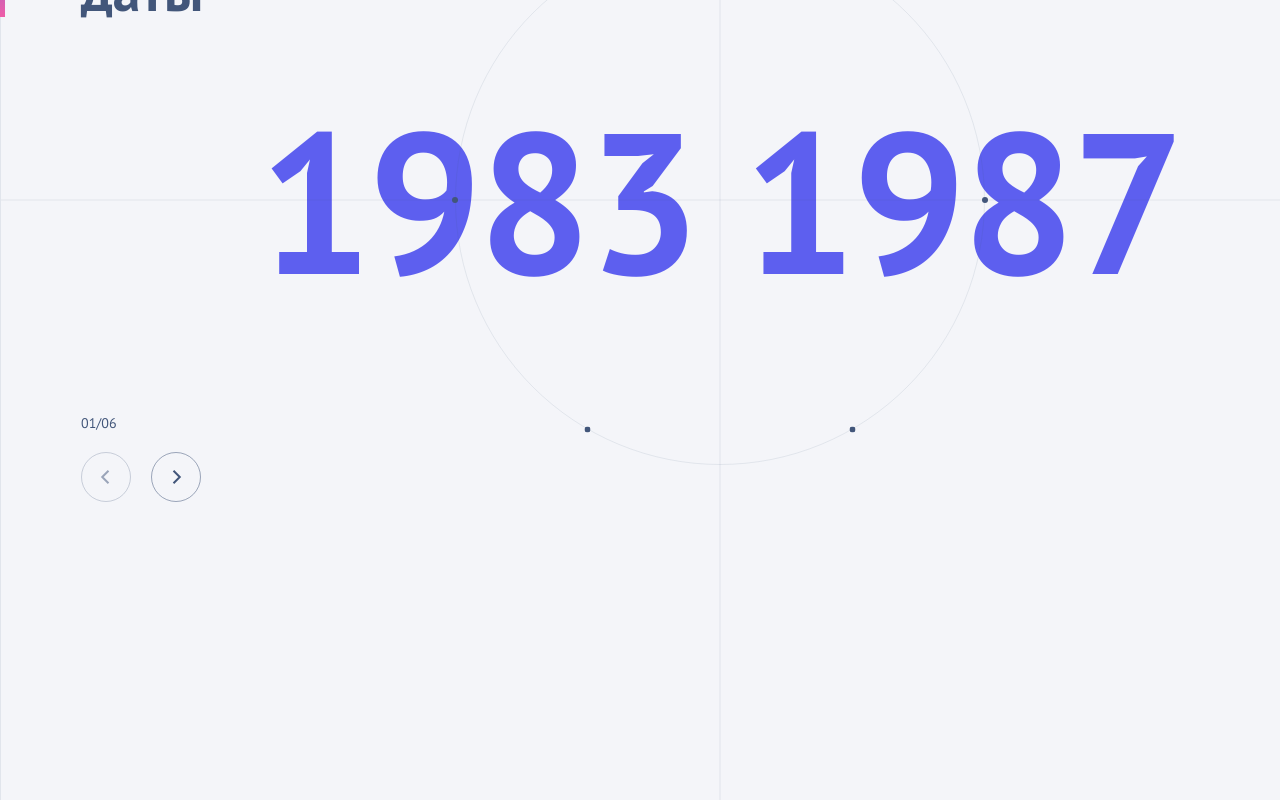
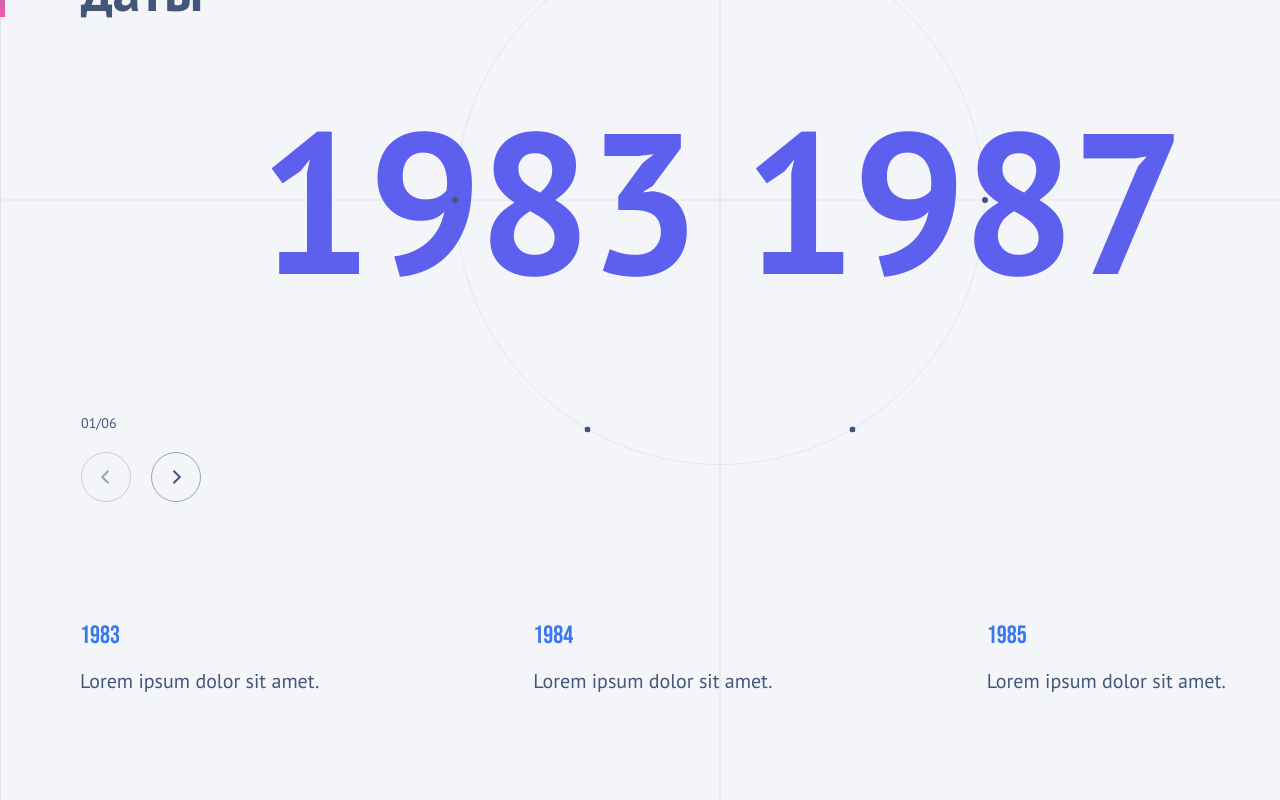
Before and after one commit to fradaaa/historic-events, a React app: page / in a window 1280 px wide. Shown: the part 280-1080 px from the top of the page. Built offline with nearby package versions, Linux system fonts and the light colour scheme.

Commit message:
Add Events Slider Component

```diff
--- a/src/App.tsx
+++ b/src/App.tsx
@@ -6,6 +6,7 @@ import Title from "./components/Title/Title";
 
 import { data } from "./sampleData";
 import PeriodYears from "./components/PeriodYears/PeriodYears";
+import EventsSlider from "./components/EventsSlider/EventsSlider";
 
 const App = () => {
   const defaultAngle = 120;
@@ -33,7 +34,7 @@ const App = () => {
     setRotateAngle(defaultAngle - (selectedPeriod - 1) * angleBetween);
   };
 
-  const { startYear, endYear } = data[selectedPeriod];
+  const { startYear, endYear, events } = data[selectedPeriod];
 
   return (
     <main className={styles.main}>
@@ -54,6 +55,7 @@ const App = () => {
         nextPeriod={nextPeriod}
       />
       <PeriodYears startYear={startYear} endYear={endYear} />
+      <EventsSlider events={events} />
     </main>
   );
 };
--- /dev/null
+++ b/src/components/EventsSlider/EventsSlider.module.css
@@ -0,0 +1,24 @@
+.swiperContainer {
+  position: absolute;
+  bottom: 104px;
+  width: 1280px;
+}
+
+.eventYear {
+  color: #3877ee;
+  font-family: Bebas Neue;
+  font-size: 25px;
+  font-weight: 400;
+  line-height: 120%;
+  text-transform: uppercase;
+  margin: 0;
+}
+
+.eventDetails {
+  color: #42567a;
+  font-size: 20px;
+  font-weight: 400;
+  line-height: 30px;
+  margin: 15px 0 0;
+  cursor: pointer;
+}
--- /dev/null
+++ b/src/components/EventsSlider/EventsSlider.tsx
@@ -0,0 +1,65 @@
+import { useEffect, useRef, useState } from "react";
+import Swiper from "swiper";
+import { register } from "swiper/element/bundle";
+import styles from "./EventsSlider.module.css";
+import SliderButton from "./SliderButton";
+
+type EventsSliderProps = {
+  events: TimeSliceEvent[];
+};
+
+const EventsSlider = ({ events }: EventsSliderProps) => {
+  const swiperRef = useRef<any>(null);
+  const swiperInstanceRef = useRef<Swiper | null>(null);
+  const [activeIndex, setActiveIndex] = useState(0);
+
+  const slidesPerView = 3;
+
+  useEffect(() => {
+    register();
+
+    const params = {
+      spaceBetween: 80,
+      slidesPerView,
+    };
+
+    Object.assign(swiperRef.current, params);
+
+    if (swiperRef.current) {
+      swiperRef.current.initialize();
+      swiperInstanceRef.current = swiperRef.current.swiper as Swiper;
+
+      swiperInstanceRef.current.on("activeIndexChange", (e: Swiper) => {
+        setActiveIndex(e.activeIndex);
+      });
+    }
+  }, []);
+
+  const hidePrev = activeIndex === 0;
+  const hideNext = activeIndex === events.length - slidesPerView;
+
+  const slidePrev = () => {
+    swiperInstanceRef.current?.slidePrev();
+  };
+
+  const slideNext = () => {
+    swiperInstanceRef.current?.slideNext();
+  };
+
+  return (
+    <div className={styles.swiperContainer}>
+      <swiper-container ref={swiperRef} init={false}>
+        {events.map(({ eventDetails, year }, i) => (
+          <swiper-slide key={i + year}>
+            <p className={styles.eventYear}>{year}</p>
+            <p className={styles.eventDetails}>{eventDetails}</p>
+          </swiper-slide>
+        ))}
+      </swiper-container>
+      <SliderButton onClick={slidePrev} hide={hidePrev} />
+      <SliderButton onClick={slideNext} hide={hideNext} />
+    </div>
+  );
+};
+
+export default EventsSlider;
--- /dev/null
+++ b/src/components/EventsSlider/SliderButton.module.css
@@ -0,0 +1,20 @@
+.button {
+  position: absolute;
+  border: none;
+  background: none;
+  border-radius: 9999px;
+  cursor: pointer;
+  padding: 0;
+  box-shadow: 0px 0px 15px 0px rgba(56, 119, 238, 0.1);
+  top: 50%;
+  right: -60px;
+
+  &:first-of-type {
+    transform: rotateY(180deg);
+    left: -60px;
+  }
+}
+
+.hidden {
+  display: none;
+}
--- /dev/null
+++ b/src/components/EventsSlider/SliderButton.tsx
@@ -0,0 +1,27 @@
+import { ComponentPropsWithoutRef } from "react";
+import styles from "./SliderButton.module.css";
+
+type SliderButtonProps = ComponentPropsWithoutRef<"button"> & {
+  hide: boolean;
+};
+
+const SliderButton = ({ hide, ...props }: SliderButtonProps) => {
+  const buttonClassName = `${styles.button} ${hide ? styles.hidden : ""}`;
+
+  return (
+    <button type="button" className={buttonClassName} {...props}>
+      <svg
+        width="40"
+        height="40"
+        viewBox="0 0 40 40"
+        fill="none"
+        xmlns="http://www.w3.org/2000/svg"
+      >
+        <circle cx="20" cy="20" r="20" fill="white" />
+        <path d="M18 15L23 20L18 25" stroke="#3877EE" strokeWidth="2" />
+      </svg>
+    </button>
+  );
+};
+
+export default SliderButton;
--- a/src/sampleData.ts
+++ b/src/sampleData.ts
@@ -5,7 +5,7 @@ export const data: TimeSlice[] = [
     title: "Literature",
     events: [
       { year: 1983, eventDetails: "Lorem ipsum dolor sit amet." },
-      { year: 1985, eventDetails: "Lorem ipsum dolor sit amet." },
+      { year: 1984, eventDetails: "Lorem ipsum dolor sit amet." },
       { year: 1985, eventDetails: "Lorem ipsum dolor sit amet." },
       { year: 1986, eventDetails: "Lorem ipsum dolor sit amet." },
       { year: 1987, eventDetails: "Lorem ipsum dolor sit amet." },
```
